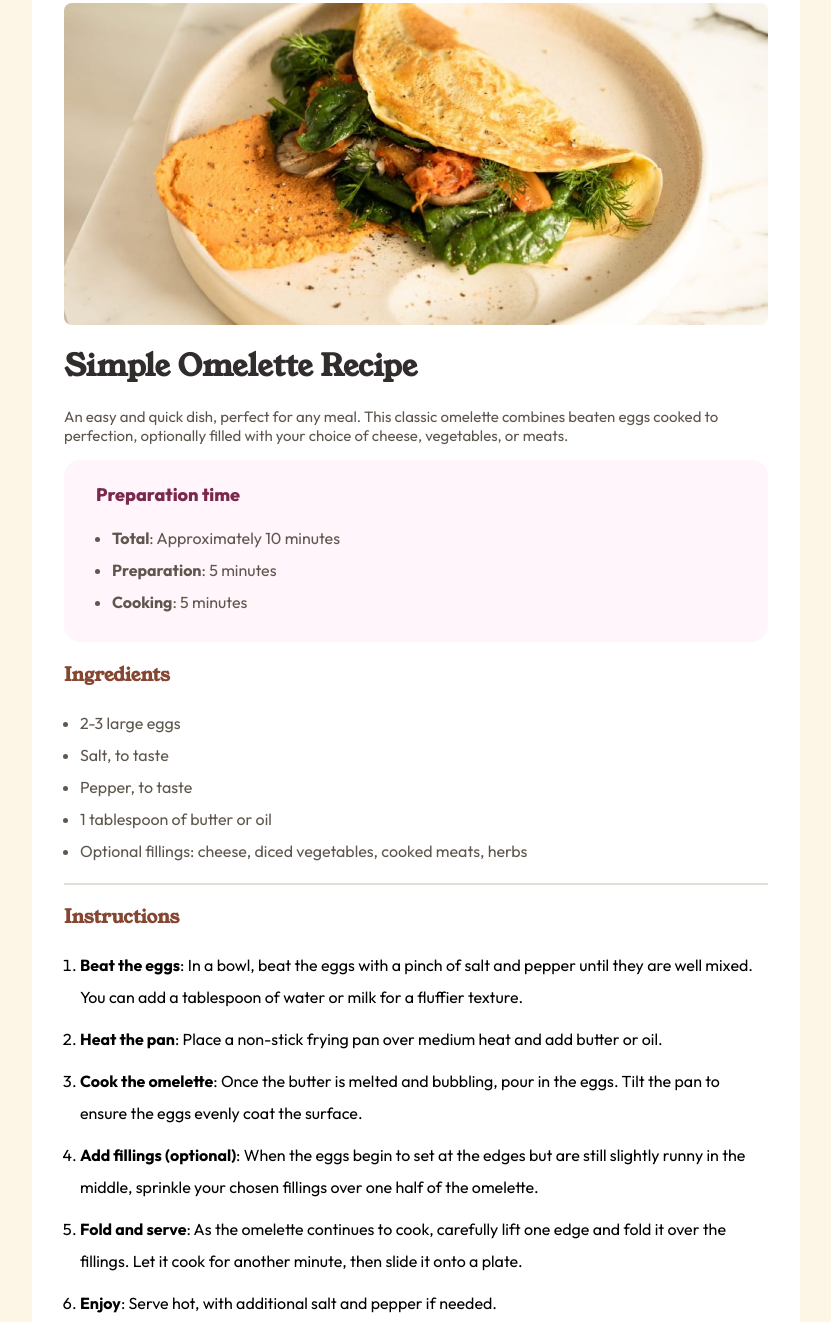
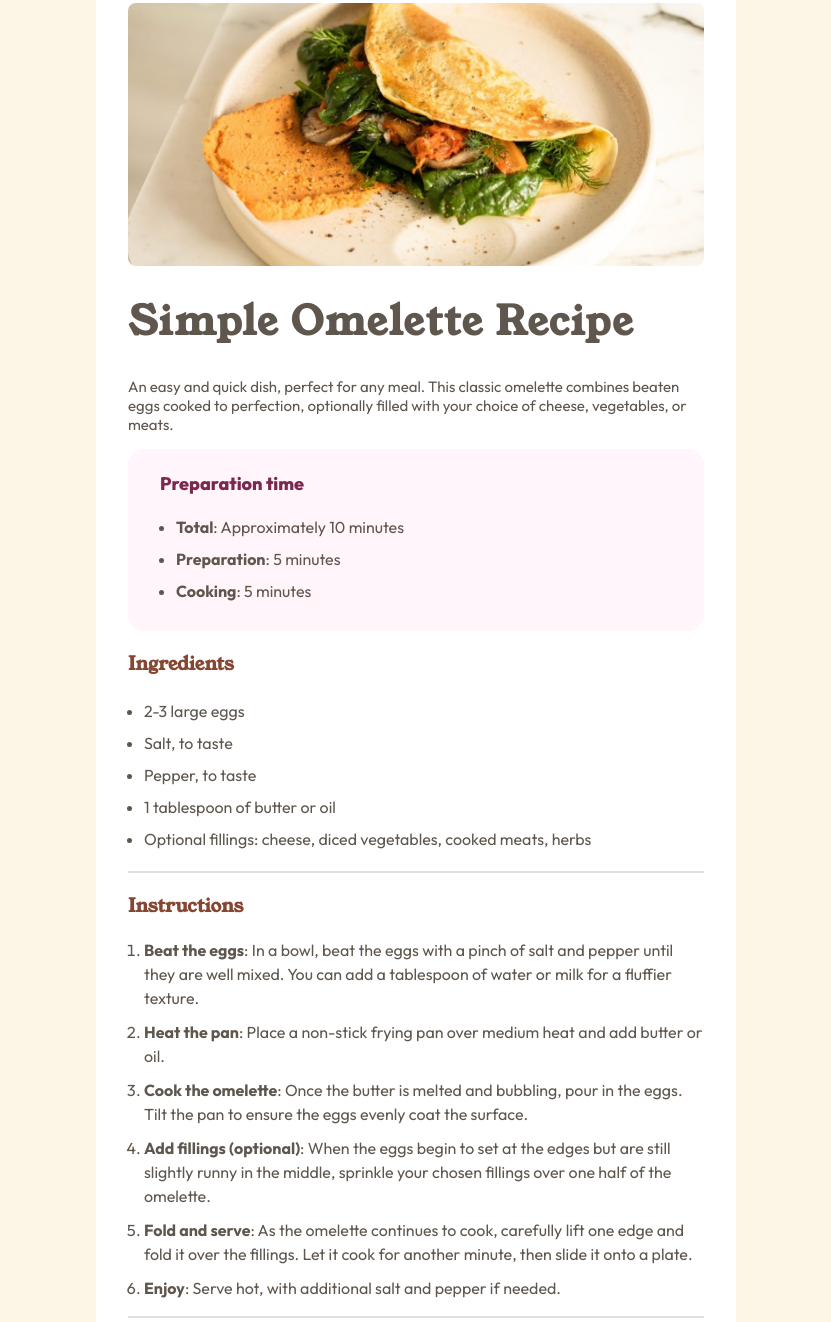
Before and after one commit to Adebukol/recipepage, a plain HTML site: page index.html in a window 1280 px wide. Shown: the part 129-1451 px from the top of the page, without its empty margins (224-1055 px from the left). Drawn offline with Linux system fonts and the light colour scheme.

Commit message:
widenessadjusted on large screen

```diff
--- a/style.css
+++ b/style.css
@@ -6,7 +6,7 @@ body{
 }
 .box{
     height: 100%;
-    width: 60%;
+    width: 50%;
     display: block;
     margin-left: auto;
     margin-right: auto;
@@ -26,8 +26,9 @@ img{
 }
 
 h1{
-    font-size: 30px;
-    color: hsl(24, 5%, 18%);
+    font-size: 40px;
+    letter-spacing: 0.1rem;
+    color: hsl(30, 10%, 34%);
     font-weight: 900;
 }
 .text{
@@ -70,13 +71,14 @@ h4{
 }
 ol {
     padding-left: 1rem;
-    line-height: 2rem;
+    line-height: 1.5rem;
 }
 ol li{
     margin-bottom: 10px;
 }
 ol li, .nutrition, td{
     font-family:"Outfit", sans-serif;
+    color: hsl(30, 10%, 34%);
 }
 .nutrition-item {
     display: flex;
```
